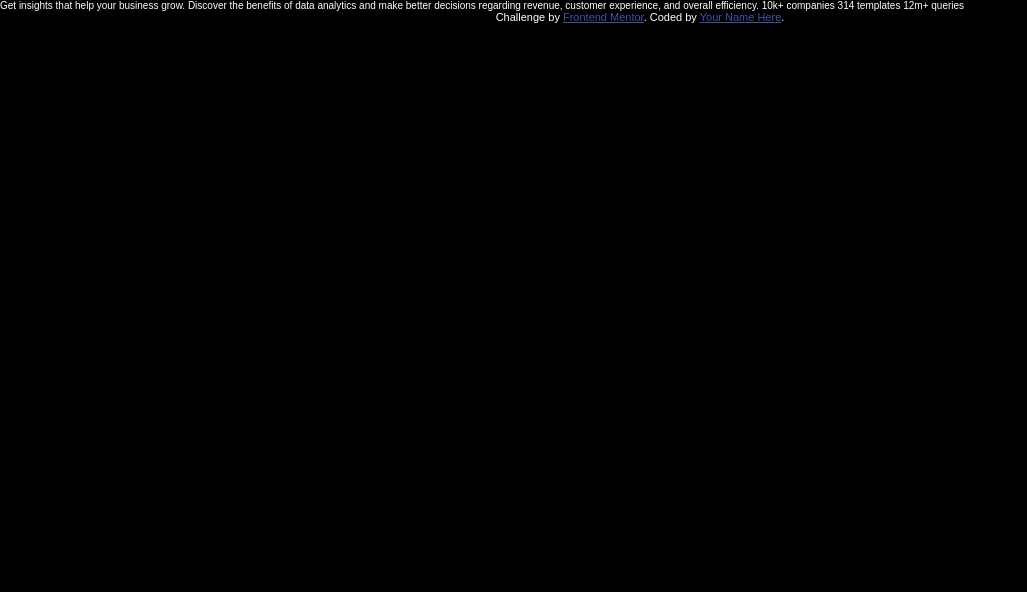
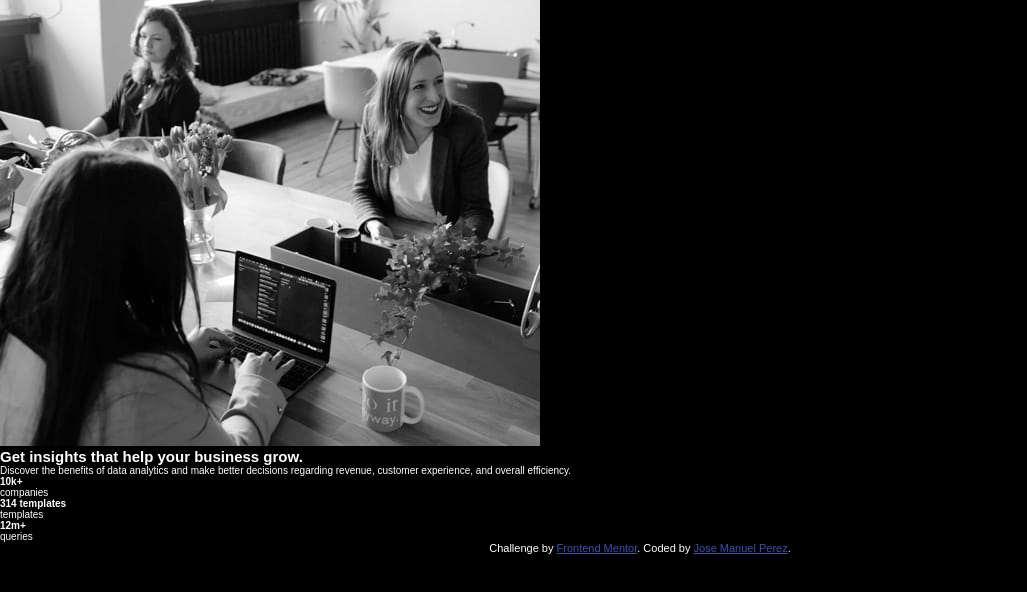
Before and after one commit to jmpevzla/fm-stats-preview-card, a website: page index.html in a window 1280 px wide. Shown: the whole page, without its empty margins (0-1027 px from the left). Drawn offline with nearby package versions, Linux system fonts and the light colour scheme; files that its build step writes are made by us from their sources.

Commit message:
markup html5 semantic with BEM classes

```diff
--- a/index.html
+++ b/index.html
@@ -12,19 +12,49 @@
 
 </head>
 <body>
+  <main>
+    <div class="card">
+      <picture>
+        <source media="(max-width: 767px)" srcset="./images/image-header-mobile.jpg">
+        <source media="(min-width: 768px)" srcset="./images/image-header-desktop.jpg">
+        <img class="card__image" src="./images/image-header-mobile.jpg" alt="women working on their computers">
+      </picture>
 
-  Get insights that help your business grow.
+      <section class="card__container">
+        <h2 class="card__header">Get insights that help your business grow.</h2>
 
-  Discover the benefits of data analytics and make better decisions regarding revenue, customer
-  experience, and overall efficiency.
+        <p class="card__text">Discover the benefits of data analytics and make better decisions regarding revenue, customer
+        experience, and overall efficiency.</p>
 
-  10k+ companies
-  314 templates
-  12m+ queries
+        <div class="card__summary">
 
-  <div class="attribution">
-    Challenge by <a class="attribution__link" href="https://www.frontendmentor.io?ref=challenge" target="_blank">Frontend Mentor</a>.
-    Coded by <a class="attribution__link" href="#">Your Name Here</a>.
-  </div>
+          <div class="card__item">
+            <strong class="card__highlight">10k+</strong>
+            <p class="card__subtitles">companies</p>
+          </div>
+
+          <div class="card__item">
+            <strong class="card__highlight">314 templates</strong>
+            <p class="card__subtitles">templates</p>
+          </div>
+
+          <div class="card__item">
+            <strong class="card__highlight">12m+</strong>
+            <p class="card__subtitles">queries</p>
+          </div>
+
+        </div>
+
+      </section>
+
+    </div>
+  </main>
+
+  <footer>
+    <div class="attribution">
+      Challenge by <a class="attribution__link" rel="noopener noreferrer" href="https://www.frontendmentor.io?ref=challenge" target="_blank">Frontend Mentor</a>.
+      Coded by <a class="attribution__link" rel="noopener noreferrer" target="_blank" href="https://github.com/jmpevzla">Jose Manuel Perez</a>.
+    </div>
+  </footer>
 </body>
 </html>
```
Also changed, not shown: design/styles.md (added, +49 -0 lines), styles.scss (line endings or trailing spaces), 2 other files.
